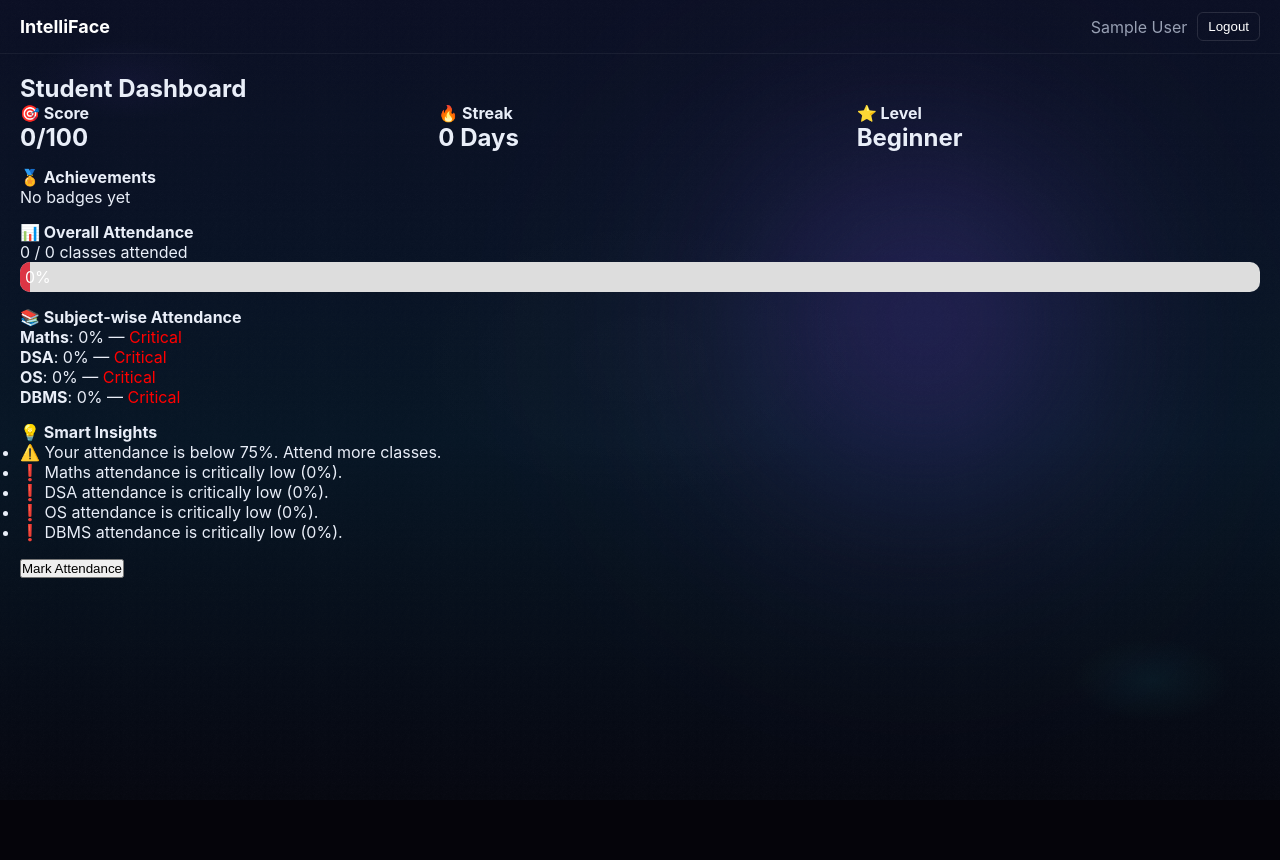
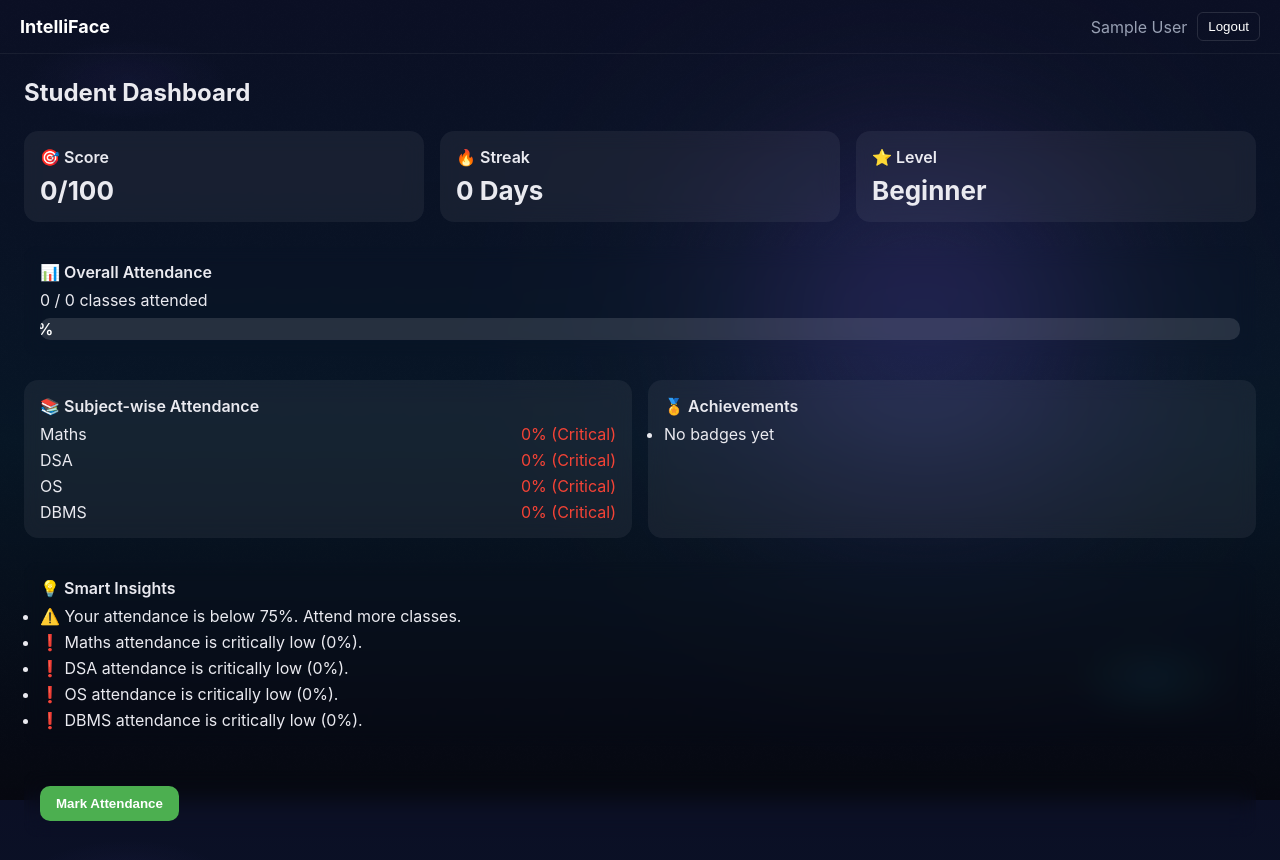
Before and after one commit to swastikr7/intelliface-attendance_system, a React (Vite) app: page /student-dashboard in a window 1280 px wide. Before the commit the page ends 800 px from the top, so only its background shows below. Built offline with nearby package versions, Linux system fonts and the light colour scheme; sample sign-in values are in the browser's storage.

Commit message:
Refactor StudentDashboard component layout and logic
imported dashboard.css style

```diff
--- a/src/pages/StudentDashboard.jsx
+++ b/src/pages/StudentDashboard.jsx
@@ -12,21 +12,19 @@ import {
   getSubjectWiseAttendance,
   getAttendanceInsights,
 } from "../utils/analytics";
+import "../styles/dashboard.css";
 
 const StudentDashboard = () => {
   const student = { name: "Demo Student", roll: "CS23" };
 
   const [scanStarted, setScanStarted] = useState(false);
   const [attendanceMarked, setAttendanceMarked] = useState(false);
-  const [message, setMessage] = useState("");
 
-  // Gamification
   const [score, setScore] = useState(0);
   const [streak, setStreak] = useState(0);
   const [level, setLevel] = useState("");
   const [badges, setBadges] = useState([]);
 
-  // Analytics
   const [overall, setOverall] = useState({ present: 0, total: 0, percentage: 0 });
   const [subjects, setSubjects] = useState({});
   const [insights, setInsights] = useState([]);
@@ -52,18 +50,15 @@ const StudentDashboard = () => {
 
   const checkTodayAttendance = () => {
     const today = new Date().toLocaleDateString();
-    const records = getAttendance();
     setAttendanceMarked(
-      records.some((r) => r.date === today && r.roll === student.roll)
+      getAttendance().some(
+        (r) => r.date === today && r.roll === student.roll
+      )
     );
   };
 
   const handleFaceDetected = (success) => {
-    if (!success) {
-      setMessage("❌ Face not detected. Try again.");
-      setScanStarted(false);
-      return;
-    }
+    if (!success) return;
 
     addAttendance({
       name: student.name,
@@ -73,41 +68,41 @@ const StudentDashboard = () => {
       status: "Present",
     });
 
-    setMessage("✅ Attendance marked successfully!");
     setAttendanceMarked(true);
     setScanStarted(false);
     refreshAll();
   };
 
   return (
-    <div style={{ padding: "20px" }}>
+    <div className="dashboard">
       <h2>Student Dashboard</h2>
 
-      {/* GAMIFICATION */}
-      <div style={{ display: "grid", gridTemplateColumns: "repeat(auto-fit, minmax(200px,1fr))", gap: "15px" }}>
-        <div className="card"><h4>🎯 Score</h4><h2>{score}/100</h2></div>
-        <div className="card"><h4>🔥 Streak</h4><h2>{streak} Days</h2></div>
-        <div className="card"><h4>⭐ Level</h4><h2>{level}</h2></div>
-      </div>
-
-      {/* BADGES */}
-      <div className="card" style={{ marginTop: "15px" }}>
-        <h4>🏅 Achievements</h4>
-        {badges.length ? <ul>{badges.map((b, i) => <li key={i}>{b}</li>)}</ul> : <p>No badges yet</p>}
+      {/* TOP STATS */}
+      <div className="grid-3 section">
+        <div className="card">
+          <h4>🎯 Score</h4>
+          <div className="stat">{score}/100</div>
+        </div>
+        <div className="card">
+          <h4>🔥 Streak</h4>
+          <div className="stat">{streak} Days</div>
+        </div>
+        <div className="card">
+          <h4>⭐ Level</h4>
+          <div className="stat">{level}</div>
+        </div>
       </div>
 
       {/* OVERALL ATTENDANCE */}
-      <div className="card" style={{ marginTop: "15px" }}>
+      <div className="card section">
         <h4>📊 Overall Attendance</h4>
         <p>{overall.present} / {overall.total} classes attended</p>
-        <div style={{ background: "#ddd", borderRadius: "10px", overflow: "hidden" }}>
+        <div className="progress-container">
           <div
+            className="progress-bar"
             style={{
               width: `${overall.percentage}%`,
-              background: overall.percentage >= 75 ? "#28a745" : "#dc3545",
-              color: "white",
-              padding: "5px",
-              textAlign: "center",
+              background: overall.percentage >= 75 ? "#4caf50" : "#f44336",
             }}
           >
             {overall.percentage}%
@@ -115,42 +110,50 @@ const StudentDashboard = () => {
         </div>
       </div>
 
-      {/* SUBJECT-WISE */}
-      <div className="card" style={{ marginTop: "15px" }}>
-        <h4>📚 Subject-wise Attendance</h4>
-        {Object.keys(subjects).map((sub) => (
-          <p key={sub}>
-            <b>{sub}</b>: {subjects[sub].percentage}% —
-            <span style={{
-              color:
-                subjects[sub].status === "Safe"
-                  ? "green"
-                  : subjects[sub].status === "Warning"
-                  ? "orange"
-                  : "red",
-            }}>
-              {" "}{subjects[sub].status}
-            </span>
-          </p>
-        ))}
+      {/* SUBJECTS + BADGES */}
+      <div className="grid-2 section">
+        <div className="card">
+          <h4>📚 Subject-wise Attendance</h4>
+          {Object.keys(subjects).map((s) => (
+            <div key={s} className="subject">
+              <span>{s}</span>
+              <span className={subjects[s].status.toLowerCase()}>
+                {subjects[s].percentage}% ({subjects[s].status})
+              </span>
+            </div>
+          ))}
+        </div>
+
+        <div className="card">
+          <h4>🏅 Achievements</h4>
+          <ul className="badges">
+            {badges.length ? badges.map((b, i) => <li key={i}>{b}</li>) : <li>No badges yet</li>}
+          </ul>
+        </div>
       </div>
 
       {/* INSIGHTS */}
-      <div className="card" style={{ marginTop: "15px" }}>
+      <div className="card section">
         <h4>💡 Smart Insights</h4>
-        <ul>
+        <ul className="insights">
           {insights.map((i, idx) => <li key={idx}>{i}</li>)}
         </ul>
       </div>
 
       {/* ATTENDANCE ACTION */}
-      <div className="card" style={{ marginTop: "15px" }}>
-        {!attendanceMarked && (
-          <button onClick={() => setScanStarted(true)}>Mark Attendance</button>
+      <div className="card section">
+        {!attendanceMarked ? (
+          <button
+            className="attendance-btn"
+            onClick={() => setScanStarted(true)}
+          >
+            Mark Attendance
+          </button>
+        ) : (
+          <p className="safe">✔ Attendance marked for today</p>
         )}
+
         {scanStarted && <FaceScanner onFaceDetected={handleFaceDetected} />}
-        {attendanceMarked && <p style={{ color: "green" }}>Attendance marked for today.</p>}
-        {message && <p>{message}</p>}
       </div>
     </div>
   );
```
